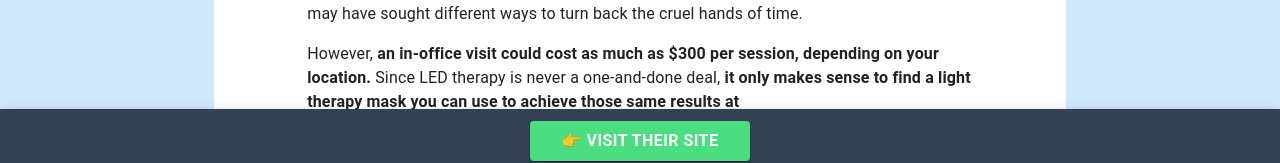
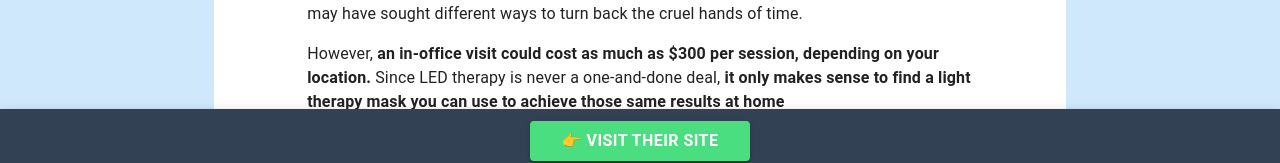
Before and after one commit to cyberkingz/ns-blog, a React (Create React App) app: page / in a window 1280 px wide. Shown: the part 627-790 px from the top of the page. Built offline with nearby package versions, Linux system fonts and the light colour scheme.

Commit message:
update spacce

```diff
--- a/src/Components/IntroWriter.js
+++ b/src/Components/IntroWriter.js
@@ -23,8 +23,7 @@ function IntroWriter() {
           <p></p>
           <p><strong>Now, you can get those same treatments at home.</strong> As age marches across your face, you may have sought different ways to turn back the cruel hands of time.</p>
           <p></p>
-          <p>However, <strong>an in-office visit could cost as much as $300 per session, depending on your location.</strong> Since LED therapy is never a one-and-done deal,<strong> it only makes sense to find a light therapy mask you can use to achieve those same results at </strong></p>
-          <p><strong>home.</strong></p>
+          <p>However, <strong>an in-office visit could cost as much as $300 per session, depending on your location.</strong> Since LED therapy is never a one-and-done deal,<strong> it only makes sense to find a light therapy mask you can use to achieve those same results at home</strong></p>
           <p></p>
           <p>We tested 25 LED masks including models from Qure, Novalight, and OmniLux. <strong>Then we rated the 5 best options based on the following criteria:</strong></p>
           <p></p>
```
